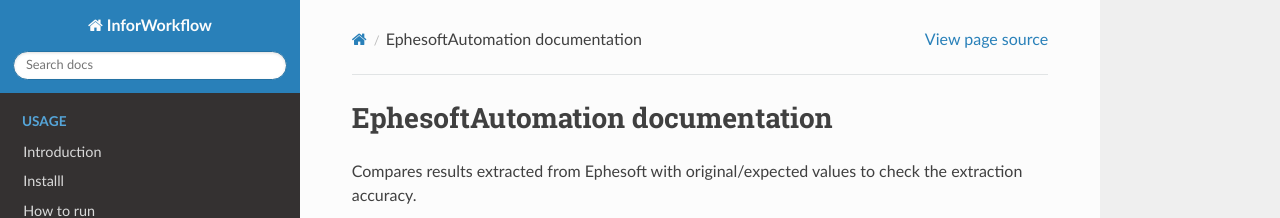
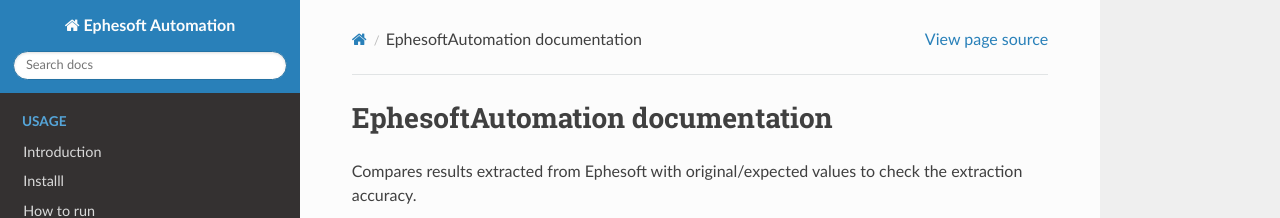
Before and after one commit to Fellow-Consulting-AG/ephesoft-automation, a Sphinx documentation site: the page built from docs/source/index.rst, in a window 1280 px wide. Shown: the top 218 px of the page. Built offline with Sphinx 7.4.7 and the Read the Docs theme 2.0.0, drawn with Linux system fonts in a browser that asks for light colours; pages that are not in the unit, such as notebooks, are missing from menus.

Commit message:
remove line

```diff
--- a/docs/source/conf.py
+++ b/docs/source/conf.py
@@ -21,7 +21,7 @@
 
 # -- Project information -----------------------------------------------------
 
-project = 'InforWorkflow'
+project = 'Ephesoft Automation'
 copyright = '2020, Fellow Consulting AG'
 author = 'Daniel Jordan'
 
```
Also changed, not shown: README.md (+0 -3 lines).
